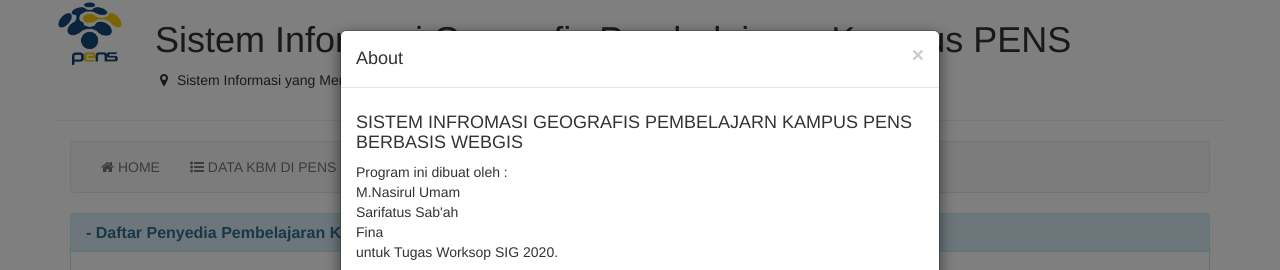
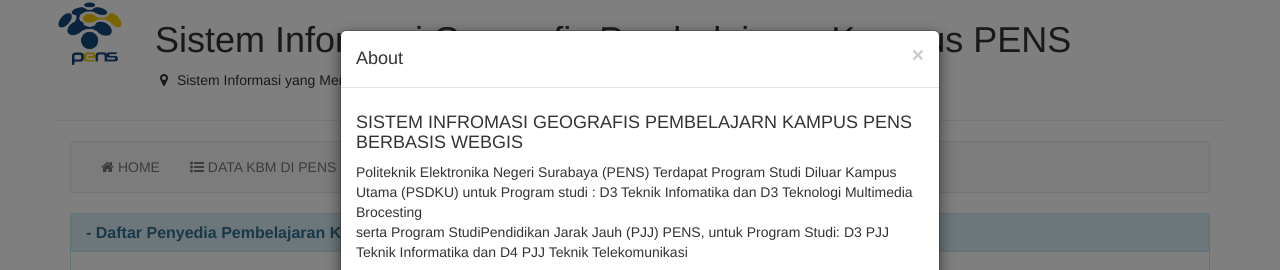
Before and after one commit to MNasirulUmam/SIG_PENS, a PHP site: page /WebGis/data.php in a window 1280 px wide, after a click on "ABOUT". Shown: the top 270 px of the page. Run offline with PHP 8.4, Linux system fonts and the light colour scheme; data that the repository does not hold is empty; some libraries are stand-ins or nearby versions.

Commit message:
Update footer.php

```diff
--- a/footer.php
+++ b/footer.php
@@ -30,7 +30,7 @@
       </div>
       <div class="modal-body">
         <h4>SISTEM INFROMASI GEOGRAFIS PEMBELAJARN KAMPUS PENS BERBASIS WEBGIS</h4>
-        <p>Program ini dibuat oleh :<br> M.Nasirul Umam <br> Sarifatus Sab'ah <br> Fina <br> untuk Tugas Worksop SIG 2020.</p>
+        <p>Politeknik Elektronika Negeri Surabaya (PENS) Terdapat Program Studi Diluar Kampus Utama (PSDKU) untuk Program studi : D3 Teknik Infomatika dan D3 Teknologi Multimedia Brocesting <br>serta Program StudiPendidikan Jarak Jauh (PJJ) PENS, untuk Program Studi: D3 PJJ Teknik Informatika dan D4 PJJ Teknik Telekomunikasi</p>
         <p>Diharapkan program ini memberikan manfaat</p>
       </div>
     </div>
```
